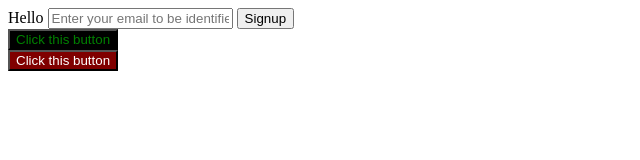
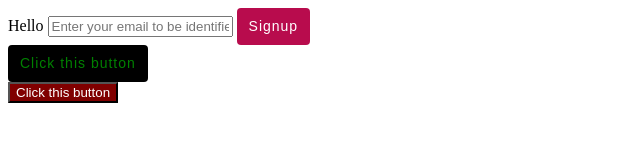
Before and after one commit to cdevairakkam7/hello_world_rudder_stack, a plain HTML site: page index.html in a window 1280 px wide. Shown: the whole page, without its empty margins (0-640 px from the left). Drawn offline with Linux system fonts and the light colour scheme.

Commit message:
Update index.html

```diff
--- a/index.html
+++ b/index.html
@@ -1,6 +1,25 @@
 <HTML>
 
 <HEAD>
+
+	<style>
+.button_style{
+    background-color:#B80C4D;
+    border: #2e6da4;
+  	font-family: Arial, Geneva, Arial, Helvetica,  sans-serif;
+	font-size: 15px;
+    color: #fff;
+    letter-spacing: 1px;
+    padding: 8px 12px;
+    font-size: 14px;
+    font-weight: normal;
+
+    border-radius: 4px;
+    line-height: 1.5;
+    text-decoration:none;
+}
+</style>
+
 
 <script>
 rudderanalytics=window.rudderanalytics=[];for(var methods=["load","page","track","identify","alias","group","ready","reset","getAnonymousId","setAnonymousId"],i=0;i<methods.length;i++){var method=methods[i];rudderanalytics[method]=function(a){return function(){rudderanalytics.push([a].concat(Array.prototype.slice.call(arguments)))}}(method)}rudderanalytics.load("1oriV3AWy0qOhSMsKaV0Dld5gX0","https://hosted.rudderlabs.com"),rudderanalytics.page();
@@ -15,10 +34,10 @@ rudderanalytics=window.rudderanalytics=[];for(var methods=["load","page","track"
 	<input id="input_from_field" placeholder="Enter your email to be identified">
 </input>
 
-	<button onclick="capture_signup();" id="signup_button"> Signup
+	<button class="button_style" onclick="capture_signup();" id="signup_button"> Signup
 	</button>
     <div>
-	<button onclick="green_button();" style="color: green;background: black"> Click this button
+	<button class="button_style" onclick="green_button();" style="color: green;background: black"> Click this button
 	</button>
 	<div>
 
```
